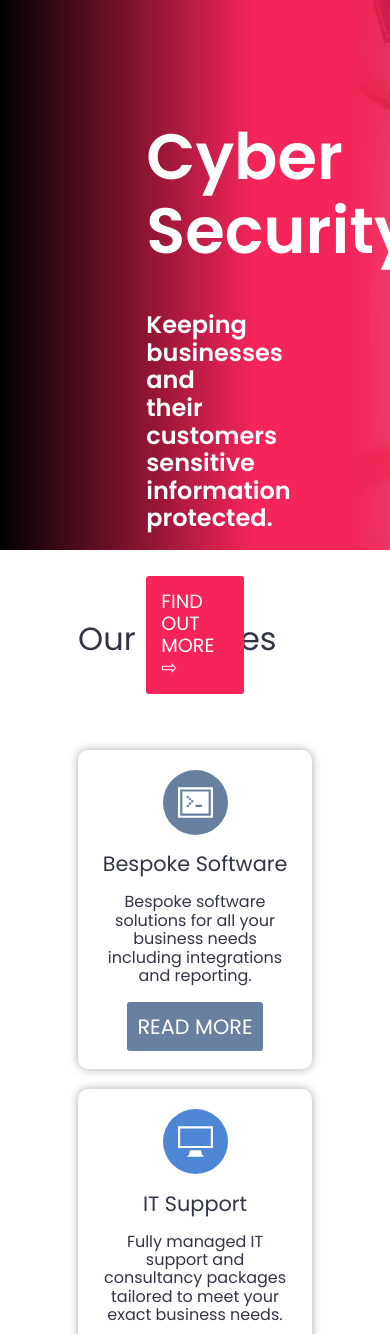
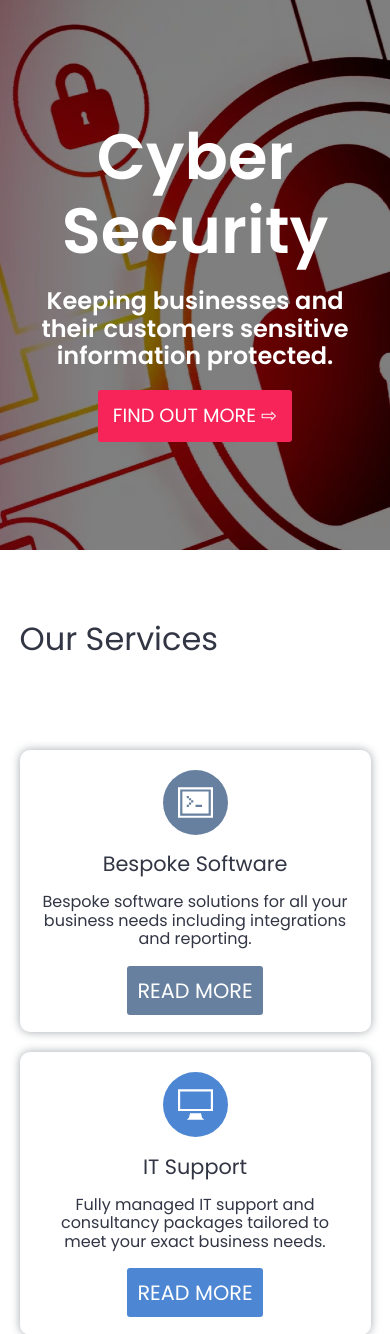
Before and after one commit to AliceeeSixes/SCS-assessment-01, a PHP site: page / in a window 390 px wide; the page is wider, and only the part inside the window is pictured. Shown: the part 110-1444 px from the top of that part. Run offline with PHP 8.4, Linux system fonts and the light colour scheme.

Commit message:
fix carousel image centering, redo responsive sizing for section headers and cards

```diff
--- a/css/application.css
+++ b/css/application.css
@@ -522,16 +522,14 @@ button.searchicon {
 
 .carousel {
   background-blend-mode: multiply;
-  background: no-repeat url("../img/carousel/home-MSxH.webp"), linear-gradient(to right, black 0%, transparent 65%);
   background-size: cover;
   width: 100%;
   height: 550px;
   position: relative;
-  padding: 120px; }
+  padding: 120px 0; }
 
 .carousel__text {
   position: relative;
-  width: 65%;
   margin: auto; }
   .carousel__text h1 {
     margin: 0;
@@ -555,6 +553,28 @@ button.searchicon {
   font-size: 1.2em; }
   .carousel__button:hover {
     background: #DE093F; }
+
+.carousel__text {
+  width: 80%;
+  text-align: center; }
+  .carousel__text p, .carousel__text .carousel__button {
+    margin: auto; }
+  .carousel__text p {
+    width: 100%; }
+  @media (min-width: 950px) {
+    .carousel__text {
+      width: 900px;
+      text-align: left; }
+      .carousel__text p, .carousel__text .carousel__button {
+        margin: 0; }
+      .carousel__text p {
+        width: 60%; } }
+
+.carousel {
+  background: center no-repeat url("../img/carousel/home-MSxH.webp"), rgba(0, 0, 0, 0.5); }
+  @media (min-width: 950px) {
+    .carousel {
+      background: center no-repeat url("../img/carousel/home-MSxH.webp"), linear-gradient(to right, black 0%, transparent 65%); } }
 
 #mainpage {
   float: left;
@@ -739,21 +759,21 @@ footer {
     color: white; }
 
 #card__grid {
-  width: 60%;
+  width: 90%;
   margin: 50px auto;
   margin-bottom: 50px;
   display: grid;
   grid-template-columns: repeat(12, 1fr);
   grid-auto-rows: auto;
-  gap: 20px; }
-  @media (max-width: 1200px) {
-    #card__grid {
-      grid-template-areas: "card-1" "card-2" "card-3" "card-4" "card-5" "card-6" "card-7"; } }
+  gap: 20px;
+  grid-template-areas: "card-1" "card-2" "card-3" "card-4" "card-5" "card-6" "card-7"; }
   @media (min-width: 1200px) {
     #card__grid {
+      width: 750px;
       grid-template-areas: "card-1 card-1 card-1 card-1 card-2 card-2 card-2 card-2 card-3 card-3 card-3 card-3" "card-4 card-4 card-4 card-4 card-4 card-4 card-5 card-5 card-5 card-5 card-5 card-5" "card-6 card-6 card-6 card-6 card-6 card-6 card-7 card-7 card-7 card-7 card-7 card-7"; } }
   @media (min-width: 1300px) {
     #card__grid {
+      width: 900px;
       grid-template-areas: "card-1 card-1 card-1 card-1 card-2 card-2 card-2 card-2 card-3 card-3 card-3 card-3" "card-4 card-4 card-4 card-5 card-5 card-5 card-6 card-6 card-6 card-7 card-7 card-7"; } }
 
 .card:nth-child(1) {
@@ -1046,7 +1066,6 @@ a.social[href*="instagram"]:hover {
   background-size: cover; }
 
 .section__header {
-  width: 60%;
   margin: 50px auto;
   height: 100px; }
   .section__header h1:first-child {
@@ -1060,6 +1079,12 @@ a.social[href*="instagram"]:hover {
         display: block; } }
   .section__header a:hover {
     text-decoration: underline; }
+
+.section__header {
+  width: 90%; }
+  @media (min-width: 950px) {
+    .section__header {
+      width: 750px; } }
 
 .news__container {
   position: relative;
--- a/scss/layout/_carousel.scss
+++ b/scss/layout/_carousel.scss
@@ -1,16 +1,15 @@
 .carousel {
     background-blend-mode: multiply;
-    background: no-repeat url("../img/carousel/home-MSxH.webp"), linear-gradient(to right,black 0%, transparent 65%);
     background-size: cover;
     width: 100%;
     height: 550px;
     position: relative;
-    padding: 120px;
+    padding: 120px 0;
 }
 
 .carousel__text {
     position: relative;
-    width: 65%;
+
     margin: auto;
     h1 {
         margin: 0;
@@ -40,3 +39,35 @@
         background: $red-ribbon;
     }
 }
+
+// Responsive sizing for carousel
+
+.carousel__text {
+    width: 80%;
+    text-align: center;
+    p, .carousel__button {
+        margin: auto;
+    }
+    p {
+        width: 100%;
+    }
+    @media (min-width: $break-medium) {
+        width: 900px;
+        text-align: left;
+        p, .carousel__button {
+            margin: 0;
+        }
+        p {
+            width: 60%;
+        }
+    }
+}
+
+// Responsive background change to make text readable at smaller sizes
+
+.carousel {
+    background: center no-repeat url("../img/carousel/home-MSxH.webp"), rgba(0,0,0,.5);
+    @media (min-width: $break-medium) {
+        background: center no-repeat url("../img/carousel/home-MSxH.webp"), linear-gradient(to right,black 0%, transparent 65%);
+    }
+}
--- a/scss/modules/_card.scss
+++ b/scss/modules/_card.scss
@@ -72,24 +72,26 @@
 }
 
 #card__grid {
-    width: 60%;
+    width: 90%;
     margin: 50px auto;
     margin-bottom: 50px;
     display: grid;
     grid-template-columns: repeat(12, 1fr);
     grid-auto-rows: auto;
     gap: 20px;
-    @media (max-width: $break-large) {
-        grid-template-areas:
-        "card-1" "card-2" "card-3" "card-4" "card-5" "card-6" "card-7";
-    }
+    grid-template-areas:
+    "card-1" "card-2" "card-3" "card-4" "card-5" "card-6" "card-7";
+
+
     @media (min-width: $break-large) {
+        width: 750px;
         grid-template-areas:
         "card-1 card-1 card-1 card-1 card-2 card-2 card-2 card-2 card-3 card-3 card-3 card-3"
         "card-4 card-4 card-4 card-4 card-4 card-4 card-5 card-5 card-5 card-5 card-5 card-5"
         "card-6 card-6 card-6 card-6 card-6 card-6 card-7 card-7 card-7 card-7 card-7 card-7";
     }
     @media (min-width: $break-xl) {
+        width: 900px;
         grid-template-areas:
         "card-1 card-1 card-1 card-1 card-2 card-2 card-2 card-2 card-3 card-3 card-3 card-3"
         "card-4 card-4 card-4 card-5 card-5 card-5 card-6 card-6 card-6 card-7 card-7 card-7";
--- a/scss/modules/_sectionheader.scss
+++ b/scss/modules/_sectionheader.scss
@@ -1,5 +1,4 @@
 .section__header {
-    width: 60%;
     margin: 50px auto;
     height: 100px;
     h1:first-child {
@@ -17,3 +16,12 @@
         text-decoration: underline;
     }
 }
+
+// media queries
+
+.section__header {
+    width: 90%;
+    @media (min-width: $break-medium) {
+        width: 750px;
+    }
+}
```
Also changed, not shown: 1 other file.
